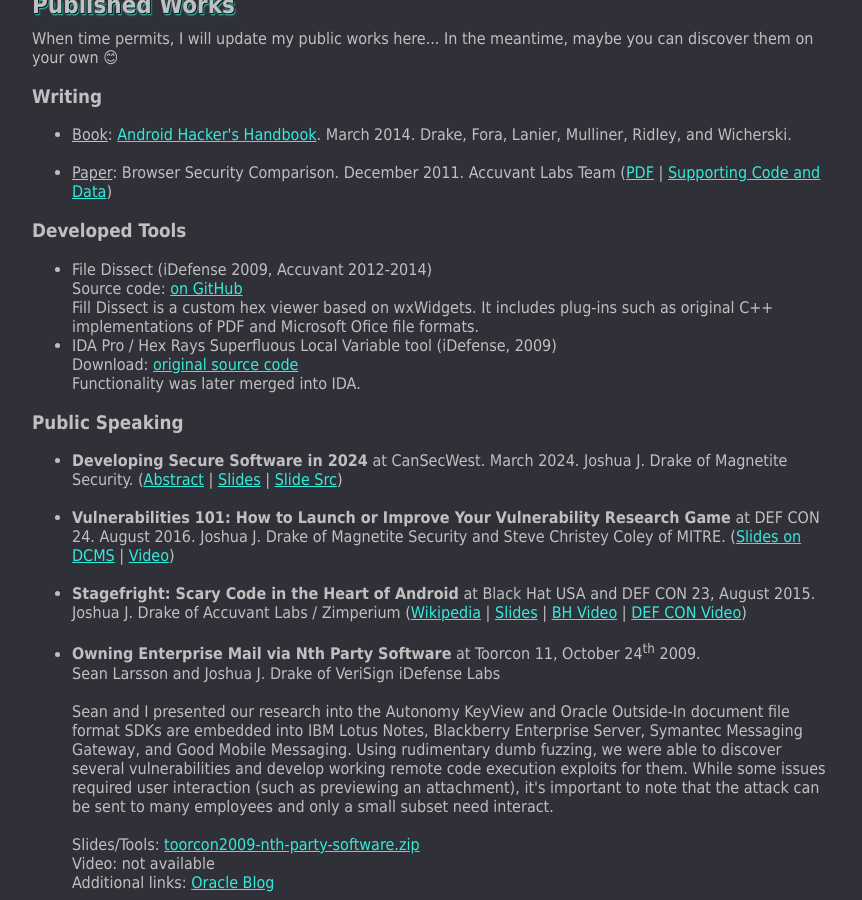
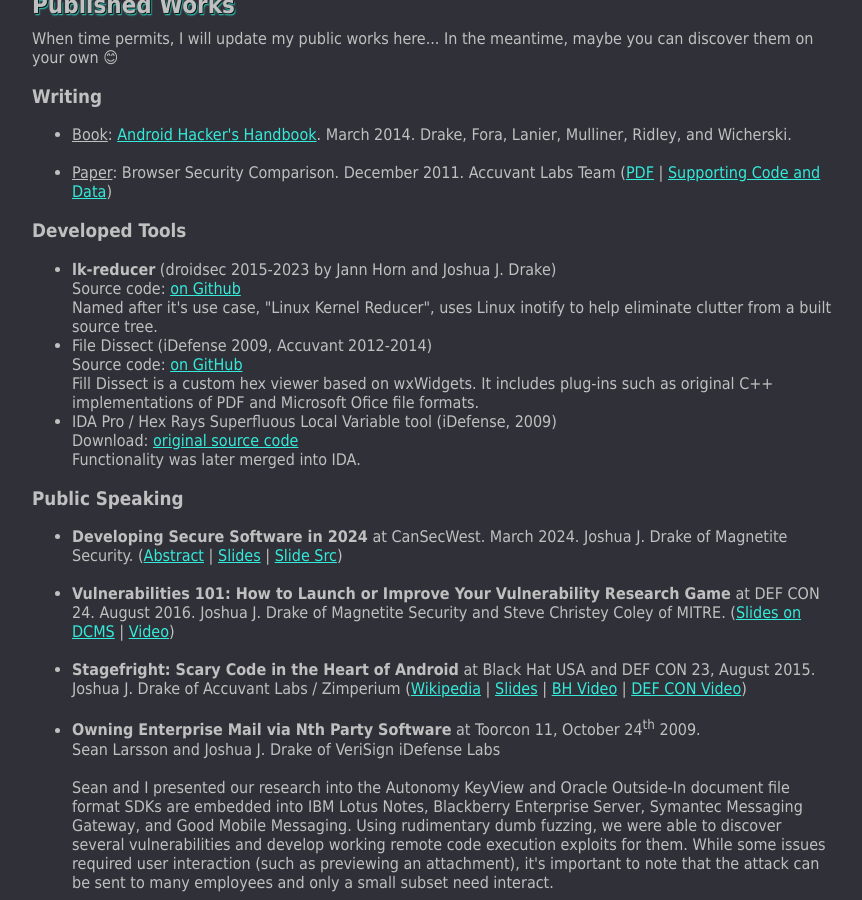
Before and after one commit to jduck/jduck.github.com, a Jekyll site: the page built from index.html, in a window 1280 px wide and 900 px high, scrolled down 814 px. Shown: the whole window, without its empty margins (208-1070 px from the left). Built offline with Jekyll 4.4.1, drawn with Linux system fonts in a browser that asks for light colours.

Commit message:
Add lk-reducer

```diff
--- a/index.html
+++ b/index.html
@@ -59,7 +59,12 @@
 
 <h3>Developed Tools</h3>
 <ul>
-  <li>File Dissect (iDefense 2009, Accuvant 2012-2014)<br />
+<li><b>lk-reducer</b> (droidsec 2015-2023 by Jann Horn and Joshua J. Drake)<br />
+Source code: <a href="https://github.com/jduck/lk-reducer">on Github</a><br />
+Named after it's use case, "Linux Kernel Reducer", uses Linux inotify to help eliminate clutter from a built source tree.
+</li>
+
+<li>File Dissect (iDefense 2009, Accuvant 2012-2014)<br />
 Source code: <a href="https://github.com/jduck/file-dissect">on GitHub</a><br />
 Fill Dissect is a custom hex viewer based on wxWidgets. It includes plug-ins such as original C++ implementations of PDF and Microsoft Ofice file formats.
 </li>
```
